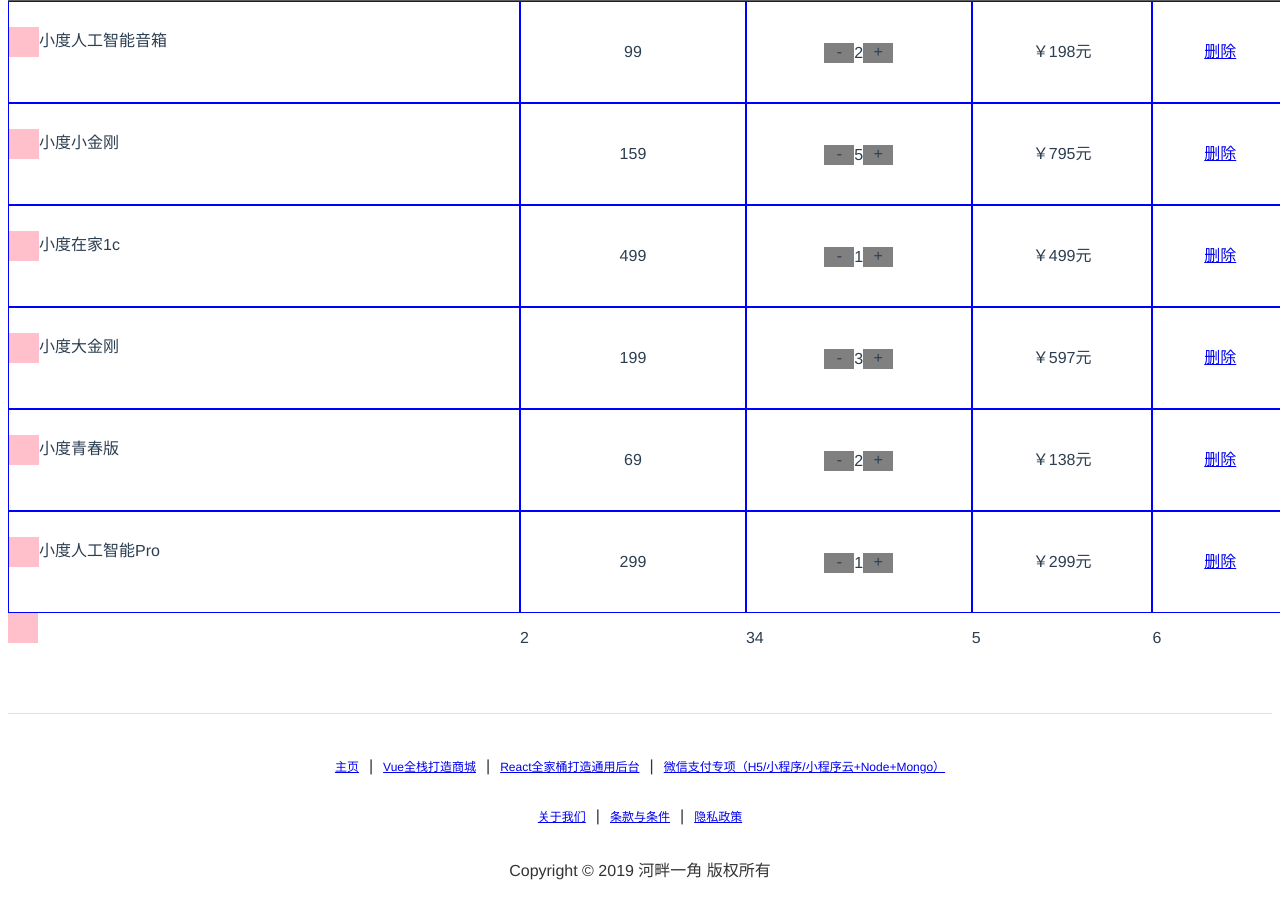
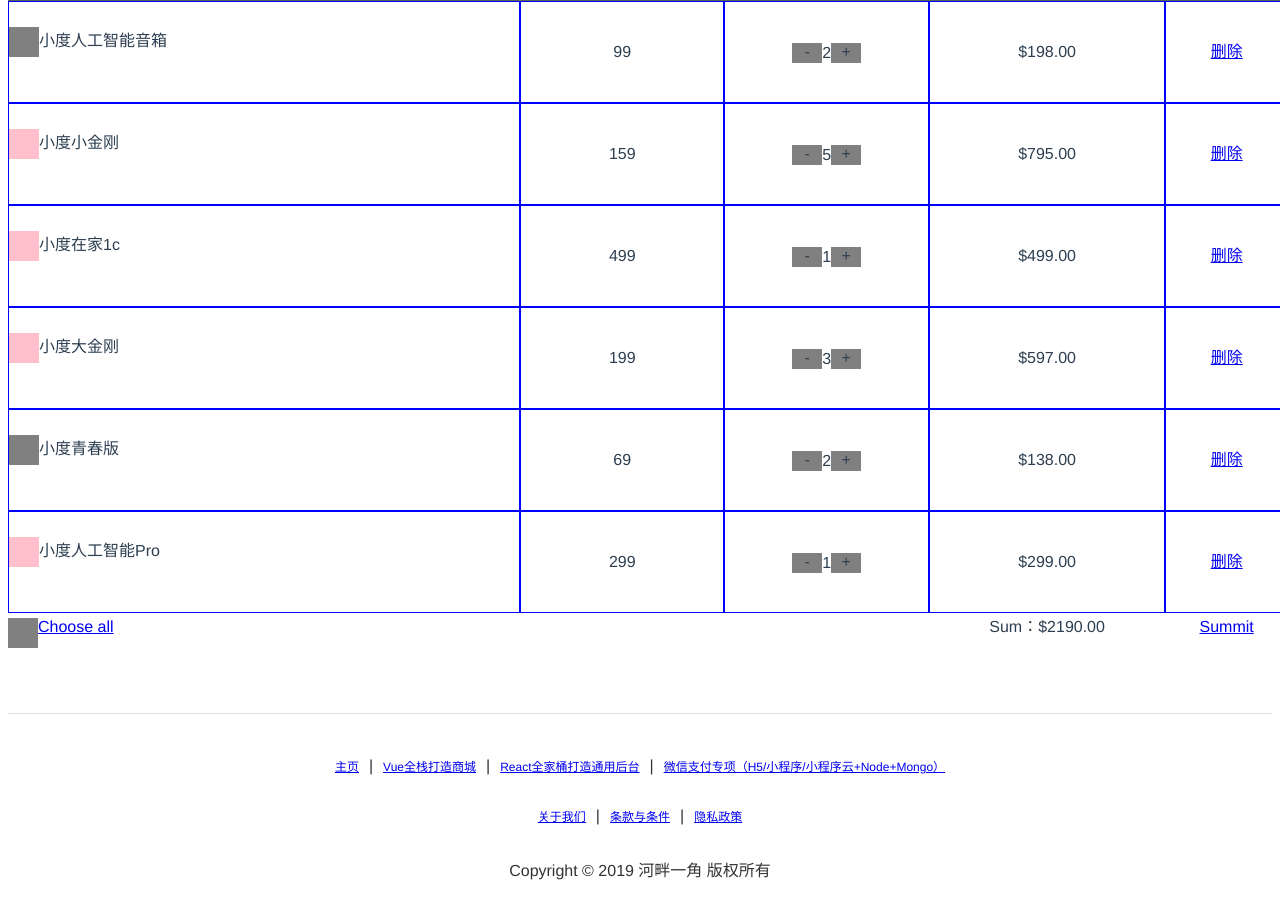
Before and after one commit to Kris1998/myfri, a Vue app in the folder freemall/: page /#/ in a window 1280 px wide. Shown: the part 276-1186 px from the top of the page. Built offline with nearby package versions, Linux system fonts and the light colour scheme.

Commit message:
2-3 filters finished

```diff
--- a/freemall/src/pages/cart.vue
+++ b/freemall/src/pages/cart.vue
@@ -20,8 +20,8 @@
         <ul class="cart-item">
           <li v-for="item in cartList" v-bind:key="item.productId">
             <div class="cart-tab-1">
-              <div class="cart-item-check">
-                <a href="/"></a>
+              <div class="cart-item-check" v-bind:class="{checked: item.checked}">
+                <a @click="check(item)"></a>
               </div>
               <div class="cart-item-title">
                 {{item.productName}}
@@ -41,7 +41,7 @@
             </div>
             <div class="cart-tab-4">
               <div class="item-total-price">
-                ￥{{item.productPrice*item.productNum}}元
+                {{(item.productPrice*item.productNum) | currency }}
               </div>
             </div>
             <div class="cart-tab-5">
@@ -55,13 +55,13 @@
         <div class="cart-foot">
           <div class="cart-foot-1">
             <div class="cart-item-check">
-              <a href="/"></a>
             </div>
+            <a href="/">Choose all</a>
           </div>
-          <div class="cart-foot-2">2</div>
-          <div class="cart-foot-3">34</div>
-          <div class="cart-foot-4">5</div>
-          <div class="cart-foot-5">6</div>
+          <div class="cart-foot-2"></div>
+          <div class="cart-foot-3"></div>
+          <div class="cart-foot-4">Sum：{{totalPrice | currency}}</div>
+          <div class="cart-foot-5"><a href="/">Summit</a></div>
         </div>
       </div>
     </div>
@@ -78,7 +78,8 @@
   name: 'cart',
   data(){
     return{
-      cartList:[]
+      cartList:[],
+      totalPrice: 0
     }
   },
   props: {
@@ -90,6 +91,9 @@
   },
   mounted(){
     this.init();
+  },
+  beforeUpdate(){
+    this.calculateTotalPrice();
   },
   methods:{
     init(){
@@ -103,8 +107,27 @@
     },
     minusCart(b){
       b.productNum--;
+    },
+    check(c){
+      c.checked = !c.checked;
+    },
+    calculateTotalPrice(){
+      this.totalPrice = 0;
+      for (let index = 0; index < this.cartList.length; index++) {
+        if (this.cartList[index].checked == true) {
+          this.totalPrice += this.cartList[index].productNum * this.cartList[index].productPrice;
+        }
+      }
     }
   },
+  filters: {
+    currency: function(value){
+      if (!value) {
+        return 0.00;
+      }
+      return '$' + value.toFixed(2);
+    }
+  }
 }
 </script>
 
@@ -177,6 +200,17 @@
 .cart-item-check{
   height: 30px;
   width: 30px;
+  background-color: grey;
+}
+
+.cart-item-check a{
+  display: block;
+  height: 30px;
+  width: 30px;
+  cursor: pointer;
+}
+
+.checked{
   background-color: pink;
 }
 
@@ -246,9 +280,11 @@
 
 .cart-foot-4{
   display: table-cell;
+  text-align: center;
 }
 
 .cart-foot-5{
   display: table-cell;
+  text-align: center;
 }
 </style>
```
